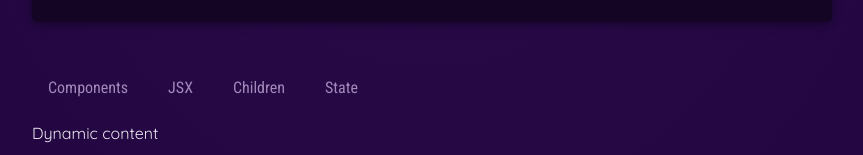
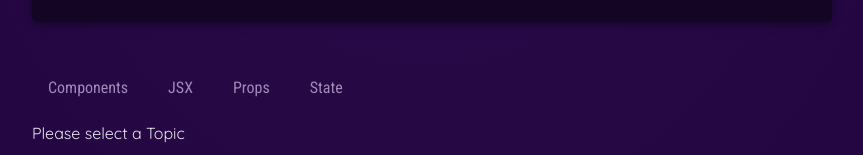
Before and after one commit to arunshariharan/React-Complete-Guide, a React (Vite) app in the folder 3-ReactEssentials/: page / in a window 1280 px wide. Shown: the part 797-952 px from the top of the page, without its empty margins (208-1071 px from the left). Built offline with nearby package versions, Linux system fonts and the light colour scheme.

Commit message:
Add useState to set and store state for dynamically displaying content

```diff
--- a/3-ReactEssentials/src/App.jsx
+++ b/3-ReactEssentials/src/App.jsx
@@ -1,11 +1,15 @@
+import { useState } from "react";
 import { CORE_CONCEPTS } from "./data";
 import Header from "./Components/Header/Header";
 import CoreConcepts from "./Components/CoreConcepts/CoreConcepts";
 import TabButton from "./Components/TabButton/TabButton";
 
 function App() {
-  const handleSelect = () => {
-    console.log("Handle Select clicked");
+
+  const [selectedTopic, setSelectedTopic] = useState("Please select a Topic");
+
+  const handleSelect = (selectedButton) => {
+    setSelectedTopic(selectedButton);
   };
 
   return (
@@ -25,12 +29,14 @@
         </section>
         <section id="examples">
           <menu>
-            <TabButton onSelect={handleSelect}>Components</TabButton>
-            <TabButton onSelect={handleSelect}>JSX</TabButton>
-            <TabButton onSelect={handleSelect}>Children</TabButton>
-            <TabButton onSelect={handleSelect}>State</TabButton>
+            <TabButton onSelect={() => handleSelect("components")}>
+              Components
+            </TabButton>
+            <TabButton onSelect={() => handleSelect("jsx")}>JSX</TabButton>
+            <TabButton onSelect={() => handleSelect("props")}>Props</TabButton>
+            <TabButton onSelect={() => handleSelect("state")}>State</TabButton>
           </menu>
-          Dynamic content
+          {selectedTopic}
         </section>
       </main>
     </div>
```
